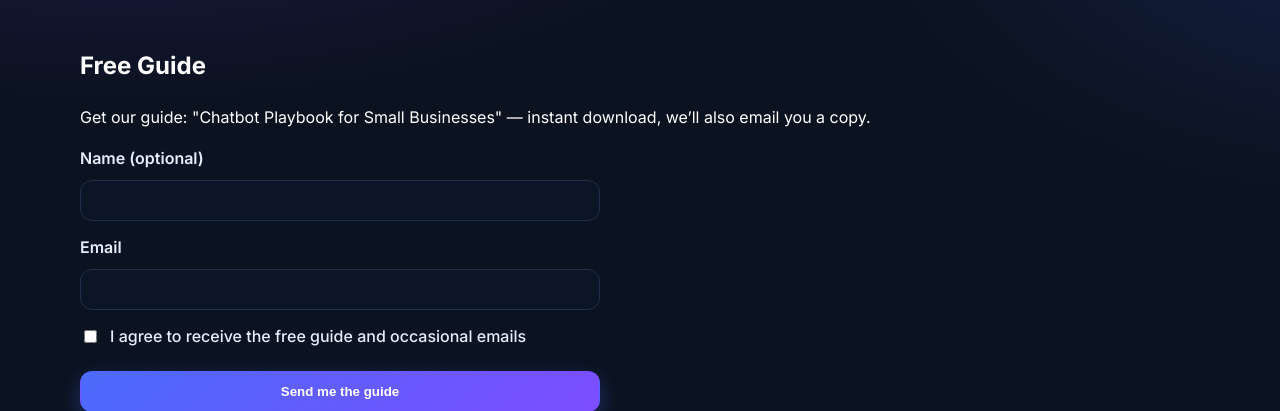
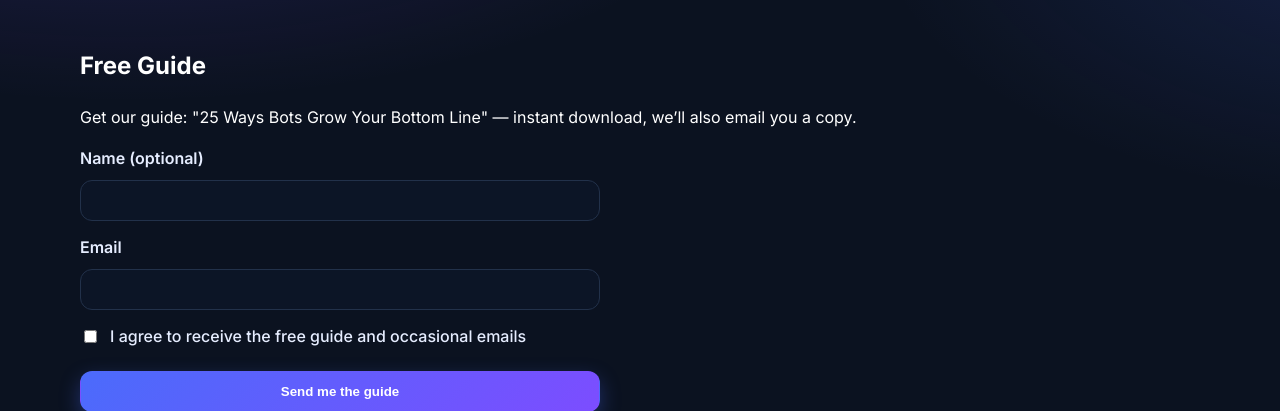
Before and after one commit to detect2173/GOMWebProjectPt1, a Django app: page /lead-magnet/ in a window 1280 px wide. Shown: the part 178-589 px from the top of the page. Run offline with Django 5.2, Linux system fonts and the light colour scheme.

Commit message:
copy(free-guide): set official guide title to '25 Ways Bots Grow Your Bottom Line' on download page

```diff
--- a/templates/sitecore/lead_magnet.html
+++ b/templates/sitecore/lead_magnet.html
@@ -3,7 +3,7 @@
 {% block content %}
 <section class="section">
   <h1>Free Guide</h1>
-  <p>Get our guide: "Chatbot Playbook for Small Businesses" — instant download, we’ll also email you a copy.</p>
+  <p>Get our guide: "25 Ways Bots Grow Your Bottom Line" — instant download, we’ll also email you a copy.</p>
   <form class="form" method="post">
     {% csrf_token %}
     <label>Name (optional)
```
